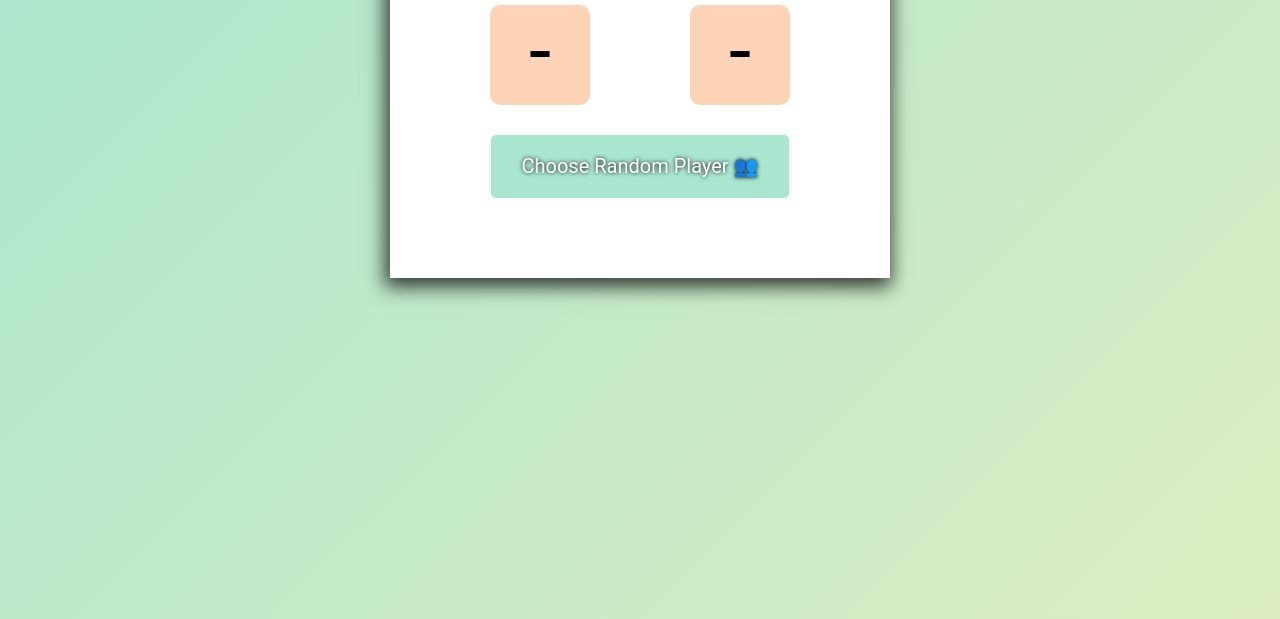
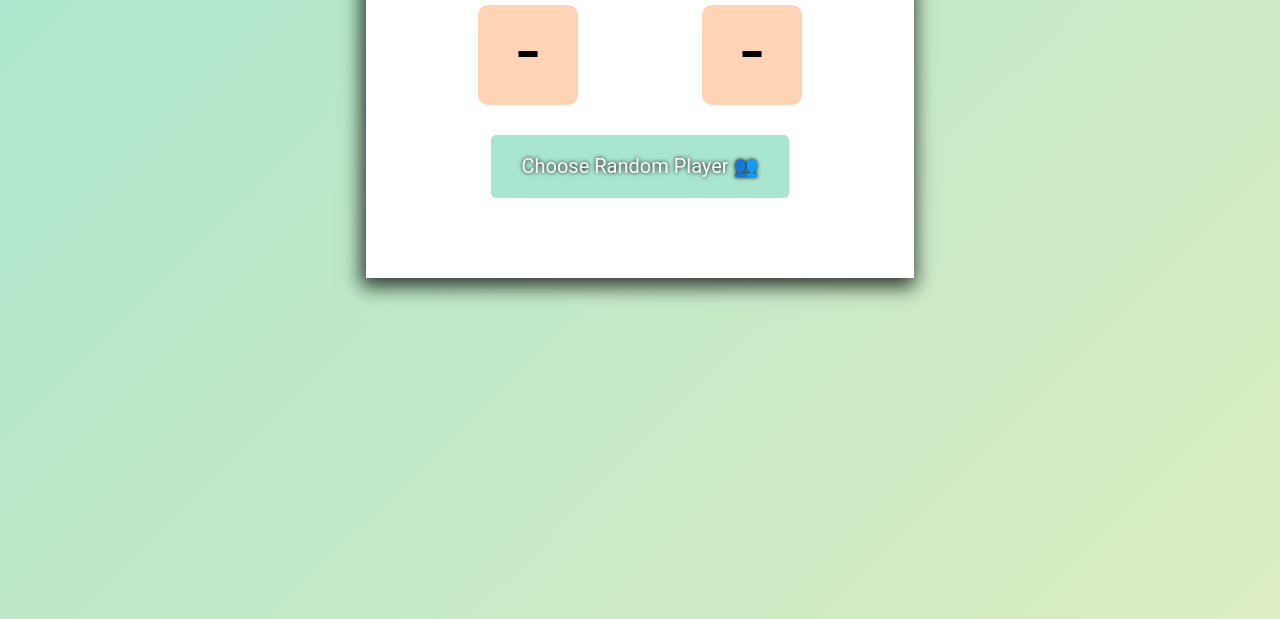
Before and after one commit to matheusvianna7/dice_game, a plain HTML site: page index.html in a window 1280 px wide. Shown: the part 231-850 px from the top of the page. Drawn offline with nearby package versions, Linux system fonts and the light colour scheme.

Commit message:
Update index.css

```diff
--- a/index.css
+++ b/index.css
@@ -17,7 +17,8 @@ body {
 }
 
 #container {
-    width: 400px;
+    min-width: 300px;
+    width: 35%;
     text-align: center;
     margin: 0 auto;
     background-color: white;
```
